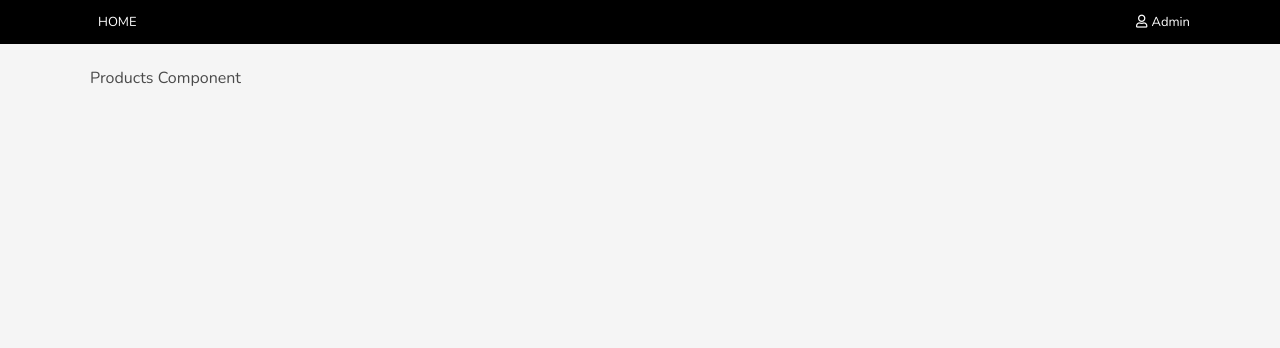
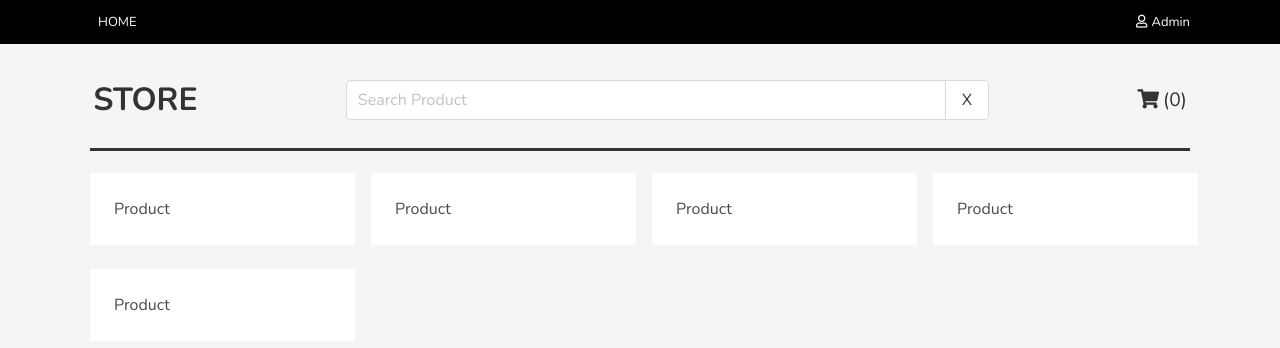
Before and after one commit to lirenmi/react-store, a React (Create React App) app: page / in a window 1280 px wide. Shown: the top 348 px of the page. Built offline with nearby package versions, Linux system fonts and the light colour scheme.

Commit message:
Products 组件布局

```diff
--- /dev/null
+++ b/src/components/Product.js
@@ -0,0 +1,13 @@
+import React from 'react';
+
+class Product extends React.Component {
+  render() {
+    return (
+      <div className="product">
+        <p>Product</p>
+      </div>
+    );
+  }
+}
+
+export default Product;
--- a/src/components/Products.js
+++ b/src/components/Products.js
@@ -1,10 +1,31 @@
 import React from 'react';
+import ToolBox from 'components/ToolBox';
+import Product from 'components/Product';
 
 class Products extends React.Component {
   render() {
     return (
-      <div className="products">
-        <p>Products Component</p>
+      <div>
+        <ToolBox />
+        <div className="products">
+          <div className="columns is-multiline is-desktop">
+            <div className="column is-3">
+              <Product />
+            </div>
+            <div className="column is-3">
+              <Product />
+            </div>
+            <div className="column is-3">
+              <Product />
+            </div>
+            <div className="column is-3">
+              <Product />
+            </div>
+            <div className="column is-3">
+              <Product />
+            </div>
+          </div>
+        </div>
       </div>
     );
   }
--- /dev/null
+++ b/src/components/ToolBox.js
@@ -0,0 +1,31 @@
+import React from 'react';
+
+class ToolBox extends React.Component {
+  render() {
+    return (
+      <div className="tool-box">
+        <div className="logo-text">Store</div>
+        <div className="search-box">
+          <div className="field has-addons">
+            <div className="control">
+              <input
+                type="text"
+                className="input search-input"
+                placeholder="Search Product"
+              />
+            </div>
+            <div className="control">
+              <button className="button">X</button>
+            </div>
+          </div>
+        </div>
+        <div className="cart-box">
+          <i className="fas fa-shopping-cart"></i>
+          <span className="cart-num">(0)</span>
+        </div>
+      </div>
+    );
+  }
+}
+
+export default ToolBox;
--- a/src/css/style.scss
+++ b/src/css/style.scss
@@ -64,6 +64,7 @@
     font-size: 2rem;
     color: #333;
     font-weight: 600;
+    text-transform: uppercase;
   }
   .search-box {
     .search-input {
@@ -71,14 +72,14 @@
       outline: 0;
     }
   }
-  .cart {
+  .cart-box {
     cursor: pointer;
     display: inline-block;
     color: #333;
     font-size: 1.2rem;
-  }
-  .cart-num {
-    margin-left: 4px;
+    .cart-num {
+      margin-left: 4px;
+    }
   }
 }
 
```
